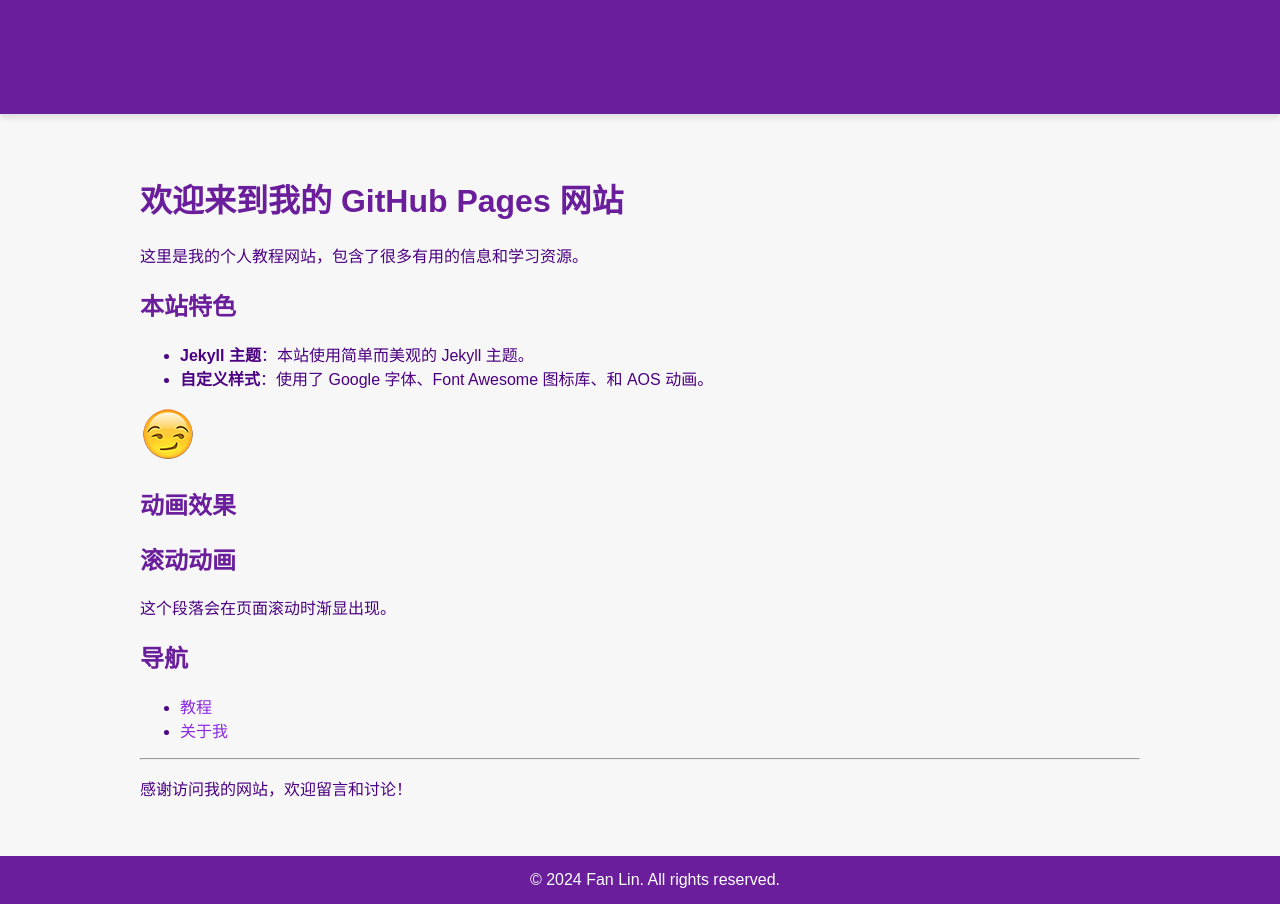
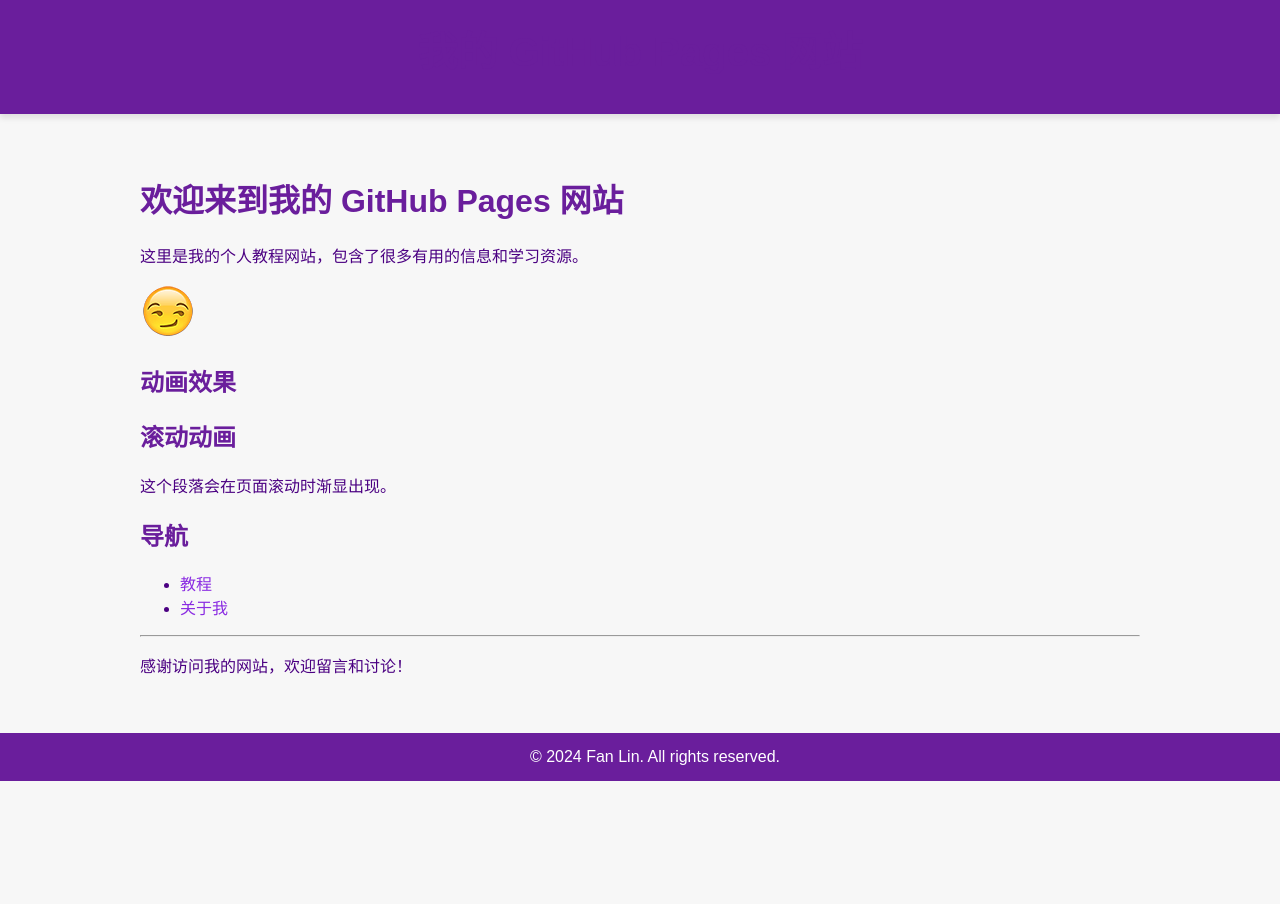
Before and after one commit to Fan-Lin/Fan-Lin.github.io, a Jekyll site: the page built from index.md, in a window 1280 px wide. Built offline with Jekyll 4.4.1, drawn with Linux system fonts in a browser that asks for light colours.

Commit message:
add basic fig07

```diff
--- a/index.md
+++ b/index.md
@@ -6,11 +6,6 @@ title: 首页
 # 欢迎来到我的 GitHub Pages 网站
 
 这里是我的个人教程网站，包含了很多有用的信息和学习资源。
-
-## 本站特色
-
-- **Jekyll 主题**：本站使用简单而美观的 Jekyll 主题。
-- **自定义样式**：使用了 Google 字体、Font Awesome 图标库、和 AOS 动画。
 
 ![欢迎图片](assets/images/logo.png)
 
```
